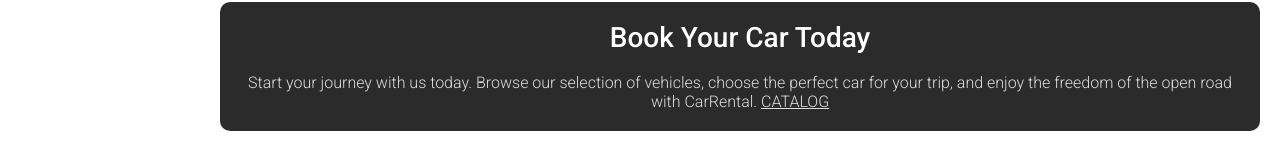
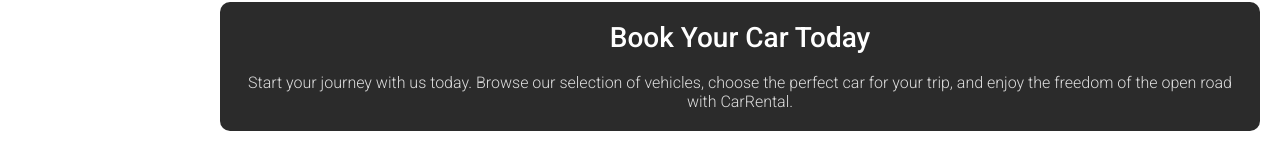
Before and after one commit to hardi-ex/CarPark, a React (Vite) app: page / in a window 1280 px wide. Shown: the part 1709-1857 px from the top of the page. Built offline with nearby package versions, Linux system fonts and the light colour scheme; no server answers.

Commit message:
Fix Home

```diff
--- a/src/components/Home/Home.jsx
+++ b/src/components/Home/Home.jsx
@@ -1,4 +1,3 @@
-import { Link } from "react-router-dom";
 import css from "./Home.module.css";
 import { LazyLoadImage } from "react-lazy-load-image-component";
 import { useTranslation } from "react-i18next";
@@ -125,12 +124,7 @@
         </div>
         <div className={css.section}>
           <h3 className={css.sectionTitle}>{t("bookToday")}</h3>
-          <p className={css.itemDescription}>
-            {t("bookDescription")}{" "}
-            <Link className={css.link} to="/catalog">
-              {t("catalog")}
-            </Link>
-          </p>
+          <p className={css.itemDescription}>{t("bookDescription")}</p>
         </div>
       </div>
     </div>
```
